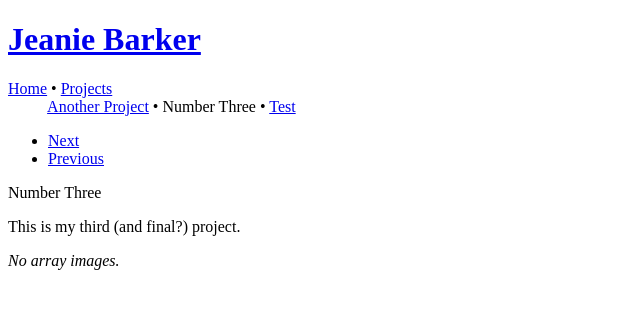
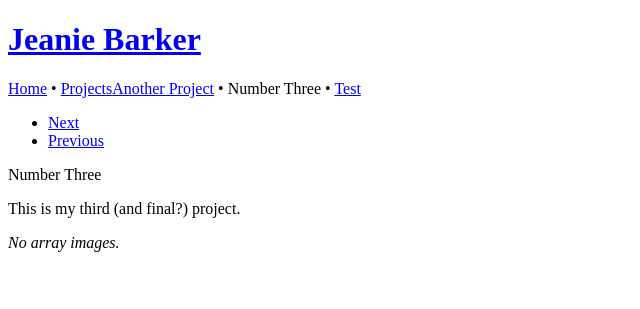
Before and after one commit to i10neorg/jeanie-portfolio, a Jekyll site: the page built from _project/number-three/index.html, in a window 1280 px wide. Shown: the top 309 px of the page, without its empty margins (0-640 px from the left). Built offline with Jekyll 4.4.1, drawn with Linux system fonts in a browser that asks for light colours.

Commit message:
all nested nav lists to inline-block

```diff
--- a/_layouts/default.html
+++ b/_layouts/default.html
@@ -5,8 +5,12 @@
 <title>{% if page.title %}{{ page.title }} - {% endif %}{{ site.title }}</title>
 <style>
 ul.nav-main , ul.nav-main ul {
+display: inline-block;
 margin: 0;
 padding: 0;
+}
+ul.nav-main {
+display: block;
 }
 ul.nav-main li {
 display: inline-block;
```
